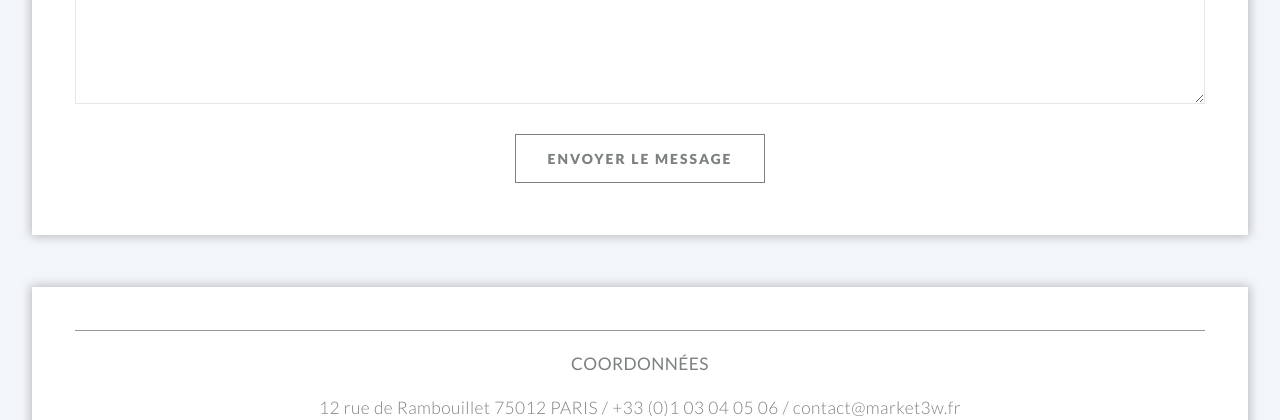
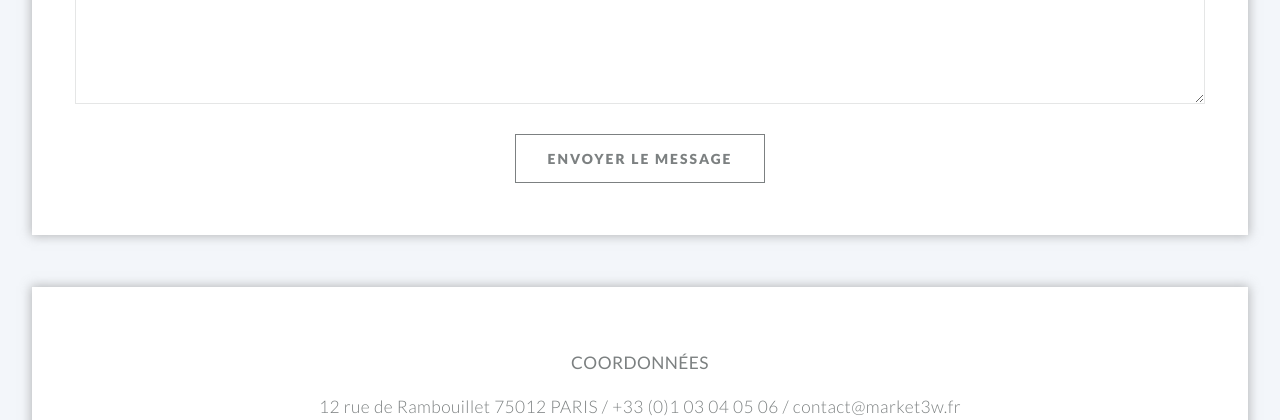
Before and after one commit to market3w/project, a PHP site: page /contact.php in a window 1280 px wide. Shown: the part 619-1039 px from the top of the page. Run offline with PHP 8.4, Linux system fonts and the light colour scheme; grey boxes are pictures that could not be loaded.

Commit message:
contact mis a jour

```diff
--- a/siteweb/contact.php
+++ b/siteweb/contact.php
@@ -70,7 +70,7 @@
 						<!-- contact -->
 							<div class="contact">
 
-                                <h1 style="font-weight:500; border-top: #999999 solid 1px; padding-top:20px;">Coordonnées</h1>
+                                <h1 style="font-weight:500; padding-top:20px;">Coordonnées</h1>
 
                                 12 rue de Rambouillet 75012 PARIS / +33 (0)1 03 04 05 06 / contact@market3w.fr
                                 <br/><br/>
```
